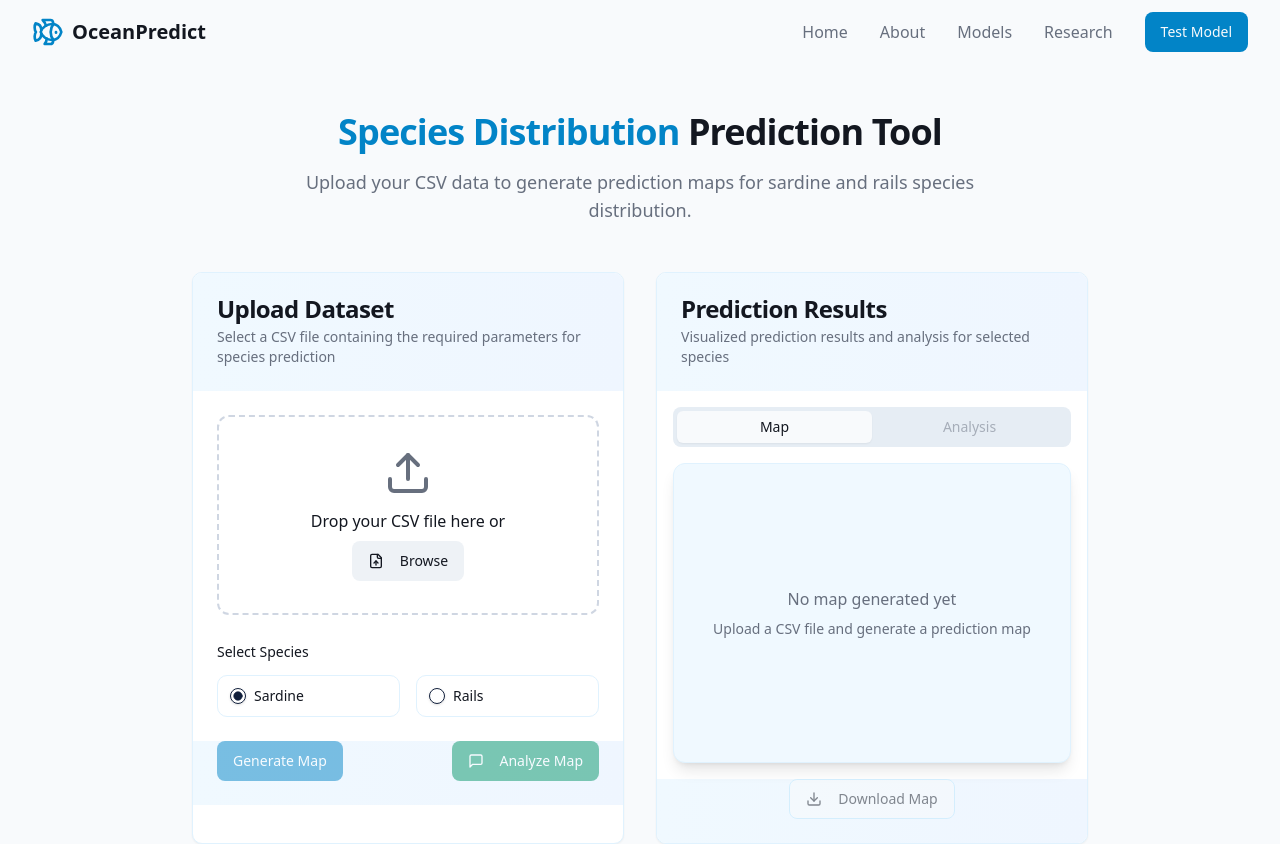
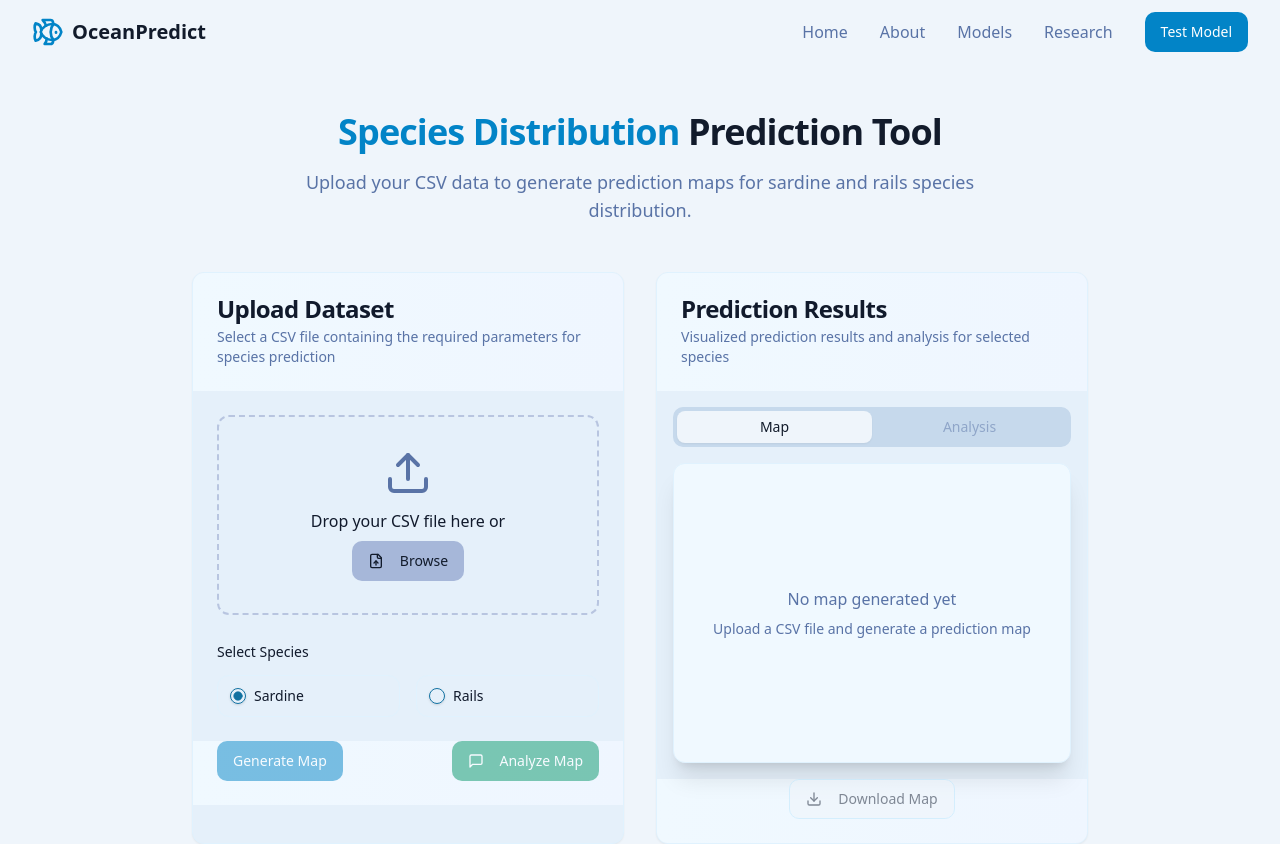
Before and after one commit to adamkalmou/frontend, a React (Vite) app: page /predict in a window 1280 px wide. Shown: the top 844 px of the page. Built offline with nearby package versions, Linux system fonts and the light colour scheme.

Commit message:
Update index.css

```diff
--- a/src/index.css
+++ b/src/index.css
@@ -4,83 +4,50 @@
 
 @layer base {
   :root {
-    --background: 210 40% 98%;
-    --foreground: 220 25% 10%;
+    --background: 210 60% 96%; /* Light Ocean Mist */
+    --foreground: 220 40% 12%; /* Deep Sea Blue */
 
-    --card: 0 0% 100%;
-    --card-foreground: 220 25% 10%;
+    --card: 210 70% 94%; /* Soft Aqua */
+    --card-foreground: 220 45% 12%;
 
-    --popover: 0 0% 100%;
-    --popover-foreground: 220 25% 10%;
+    --primary: 200 80% 35%; /* Vibrant Sea Green */
+    --primary-foreground: 0 0% 100%;
 
-    --primary: 220 55% 15%;
-    --primary-foreground: 210 40% 98%;
+    --secondary: 220 40% 75%; /* Soft Ocean Blue */
+    --secondary-foreground: 220 40% 12%;
 
-    --secondary: 210 30% 95%;
-    --secondary-foreground: 220 25% 10%;
+    --accent: 195 85% 45%; /* Deep Aqua Glow */
+    --accent-foreground: 0 0% 100%;
 
-    --muted: 210 40% 93%;
-    --muted-foreground: 220, 10%, 45%;
+    --muted: 210 50% 85%;
+    --muted-foreground: 220 30% 50%;
 
-    --accent: 210 40% 90%;
-    --accent-foreground: 220 55% 15%;
-
-    --destructive: 0 80% 55%;
-    --destructive-foreground: 210 40% 98%;
-
-    --border: 220 25% 85%;
-    --input: 220 25% 85%;
-    --ring: 220 55% 15%;
-
-    --radius: 0.625rem;
-
-    --sidebar-background: 0 0% 98%;
-    --sidebar-foreground: 240 5.3% 26.1%;
-    --sidebar-primary: 240 5.9% 10%;
-    --sidebar-primary-foreground: 0 0% 98%;
-    --sidebar-accent: 240 4.8% 95.9%;
-    --sidebar-accent-foreground: 240 5.9% 10%;
-    --sidebar-border: 220 13% 91%;
-    --sidebar-ring: 217.2 91.2% 59.8%;
+    --border: 220 40% 80%;
+    --ring: 195 85% 45%;
+    --radius: 0.75rem;
   }
 
   .dark {
-    --background: 222 47% 11%;
-    --foreground: 210 40% 98%;
+    --background: 220 50% 15%; /* Midnight Ocean */
+    --foreground: 210 60% 90%; /* Moonlit Aqua */
 
-    --card: 222 47% 15%;
-    --card-foreground: 210 40% 98%;
+    --card: 220 50% 20%;
+    --card-foreground: 210 60% 90%;
 
-    --popover: 222 47% 15%;
-    --popover-foreground: 210 40% 98%;
+    --primary: 195 100% 40%; /* Glowing Deep Blue */
+    --primary-foreground: 0 0% 100%;
 
-    --primary: 199 89% 48%;
-    --primary-foreground: 210 40% 98%;
+    --secondary: 220 40% 30%;
+    --secondary-foreground: 210 60% 90%;
 
-    --secondary: 217 33% 20%;
-    --secondary-foreground: 210 40% 98%;
+    --accent: 195 85% 35%;
+    --accent-foreground: 210 60% 90%;
 
-    --muted: 217 33% 20%;
-    --muted-foreground: 210 40% 80%;
+    --muted: 220 40% 25%;
+    --muted-foreground: 210 60% 80%;
 
-    --accent: 217 33% 25%;
-    --accent-foreground: 210 40% 98%;
-
-    --destructive: 0 62.8% 40%;
-    --destructive-foreground: 210 40% 98%;
-
-    --border: 217 33% 25%;
-    --input: 217 33% 25%;
-    --ring: 199 89% 48%;
-
-    --sidebar-background: 222 47% 11%;
-    --sidebar-foreground: 210 40% 98%;
-    --sidebar-primary: 199 89% 48%;
-    --sidebar-primary-foreground: 222 47% 11%;
-    --sidebar-accent: 217 33% 20%;
-    --sidebar-accent-foreground: 210 40% 98%;
-    --sidebar-border: 217 33% 25%;
-    --sidebar-ring: 199 89% 48%;
+    --border: 220 40% 35%;
+    --ring: 195 85% 40%;
   }
 }
 
@@ -97,25 +64,32 @@
 
 @layer components {
   .glassmorphism {
-    @apply bg-white/70 dark:bg-gray-900/70 backdrop-blur-md border border-white/20 dark:border-gray-800/20;
+    @apply bg-white/50 dark:bg-gray-800/60 backdrop-blur-xl border border-white/25 dark:border-gray-700/25 shadow-lg;
   }
 
   .animated-gradient-button {
-    @apply relative inline-flex items-center justify-center px-6 py-3 overflow-hidden font-medium transition-all bg-primary text-primary-foreground rounded-md;
-    @apply hover:scale-[1.02] active:scale-[0.98] transition-transform duration-200;
+    @apply relative inline-flex items-center justify-center px-6 py-3 overflow-hidden font-medium transition-all bg-gradient-to-r from-primary to-accent text-primary-foreground rounded-md;
+    @apply hover:scale-[1.05] active:scale-[0.98] transition-transform duration-200 shadow-md;
   }
 
   .file-drop-area {
     @apply border-2 border-dashed rounded-xl p-8 transition-all duration-300 flex flex-col items-center justify-center text-center;
-    @apply hover:border-primary/80 hover:bg-primary/5;
+    @apply hover:border-accent/80 hover:bg-accent/5;
   }
 
   .image-container {
-    @apply relative overflow-hidden rounded-xl shadow-lg transition-all duration-300;
-    @apply hover:shadow-xl;
+    @apply relative overflow-hidden rounded-xl shadow-xl transition-all duration-300;
+    @apply hover:shadow-2xl;
   }
 
-  .dark-toggle {
-    @apply rounded-full p-2 hover:bg-accent transition-colors;
+  .wave-animation {
+    background: linear-gradient(120deg, var(--primary), var(--accent));
+    @apply bg-no-repeat bg-cover w-full h-16;
+    animation: wave-motion 4s infinite linear;
+  }
+
+  @keyframes wave-motion {
+    0% { background-position: 0% 50%; }
+    100% { background-position: 100% 50%; }
   }
 }
```
